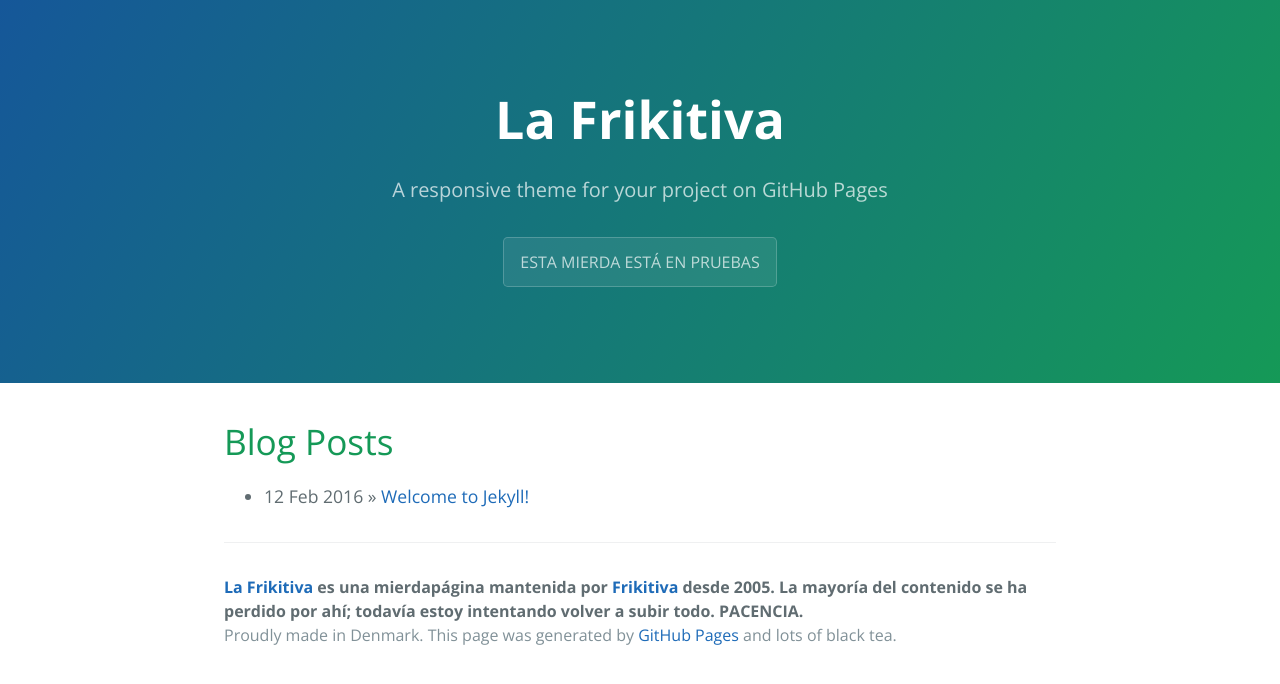
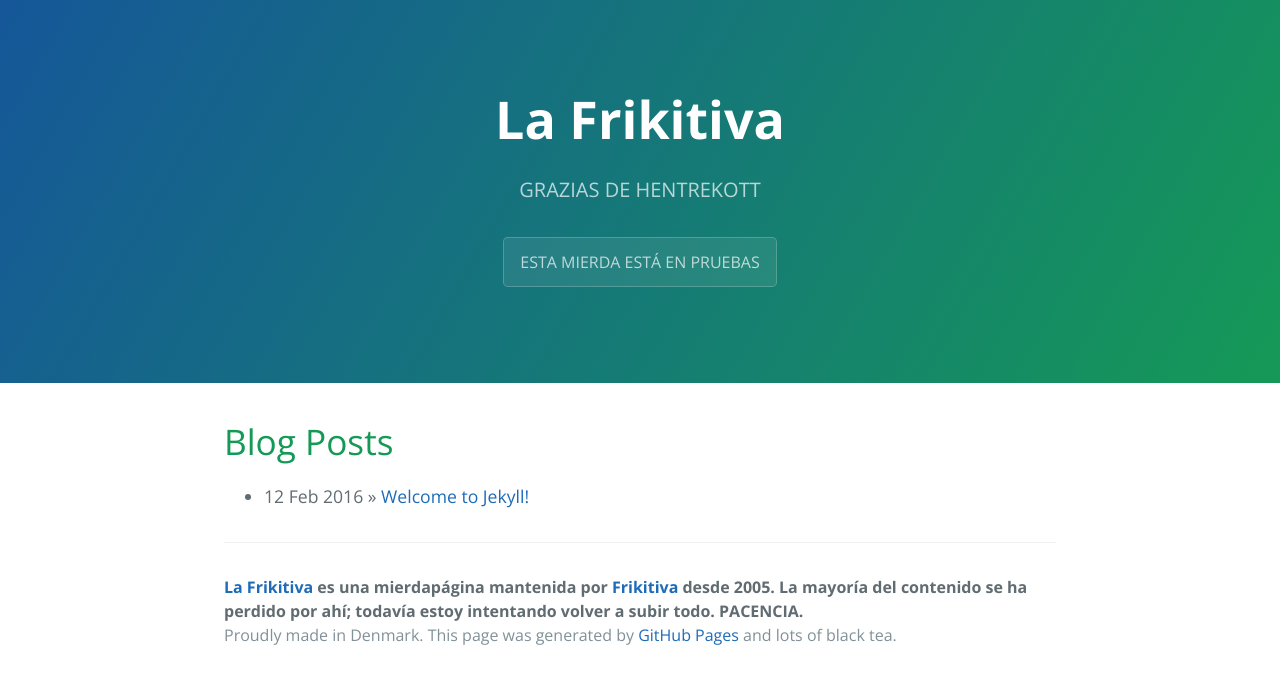
Before and after one commit to frikitiva/000frikitiva.github.io, a Jekyll site: the page built from index.html, in a window 1280 px wide. Shown: the top 684 px of the page. Built offline with Jekyll 4.4.1, drawn with Linux system fonts in a browser that asks for light colours; the list of posts is cut into pages by our own code.

Commit message:
Update _config.yml

```diff
--- a/_config.yml
+++ b/_config.yml
@@ -1,6 +1,6 @@
 # Setup
 title:        La Frikitiva
-tagline:      A responsive theme for your project on GitHub Pages
+tagline:      GRAZIAS DE HENTREKOTT
 baseurl:      "http://lafrikitiva.com"
 paginate:     1
 locale:       "en"
```
